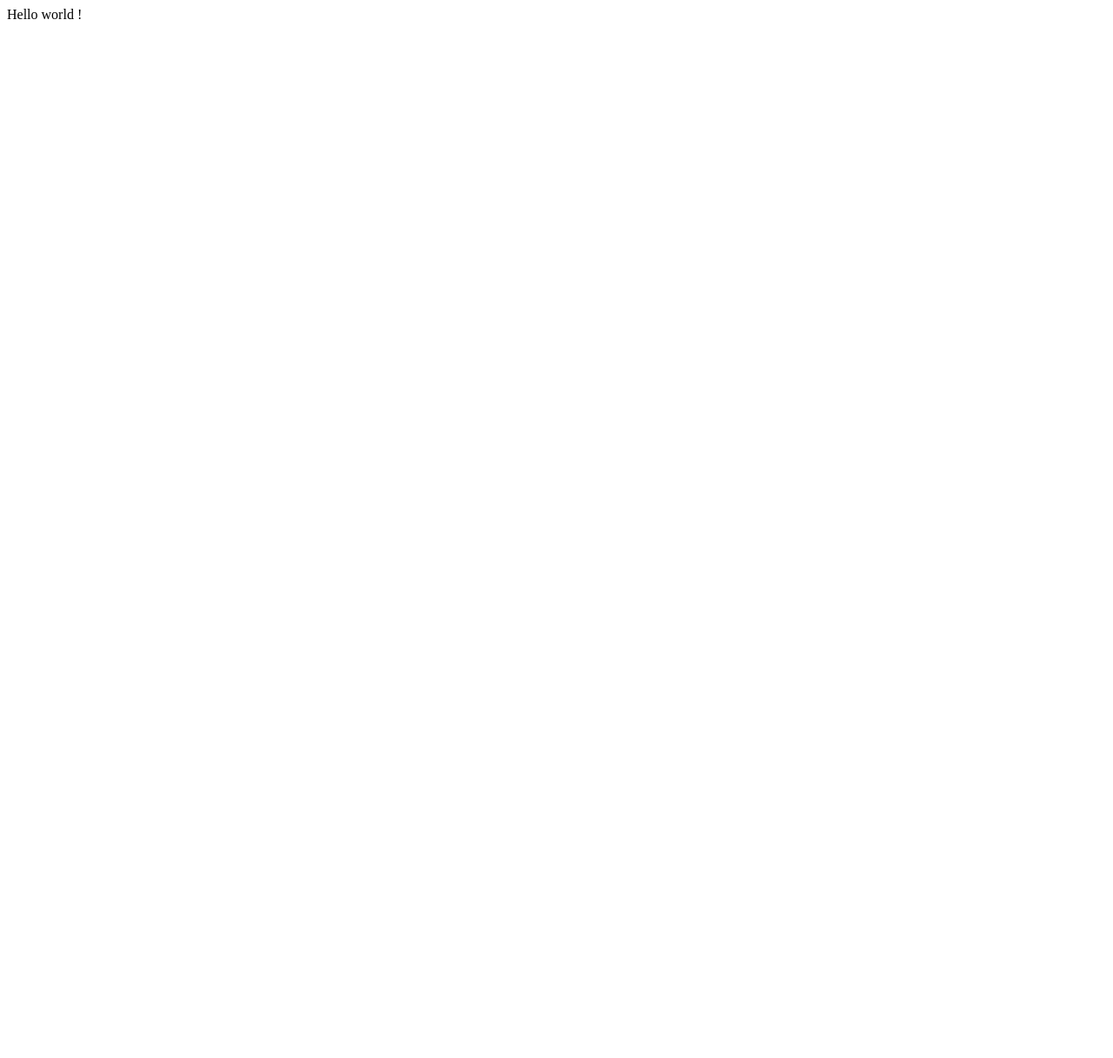
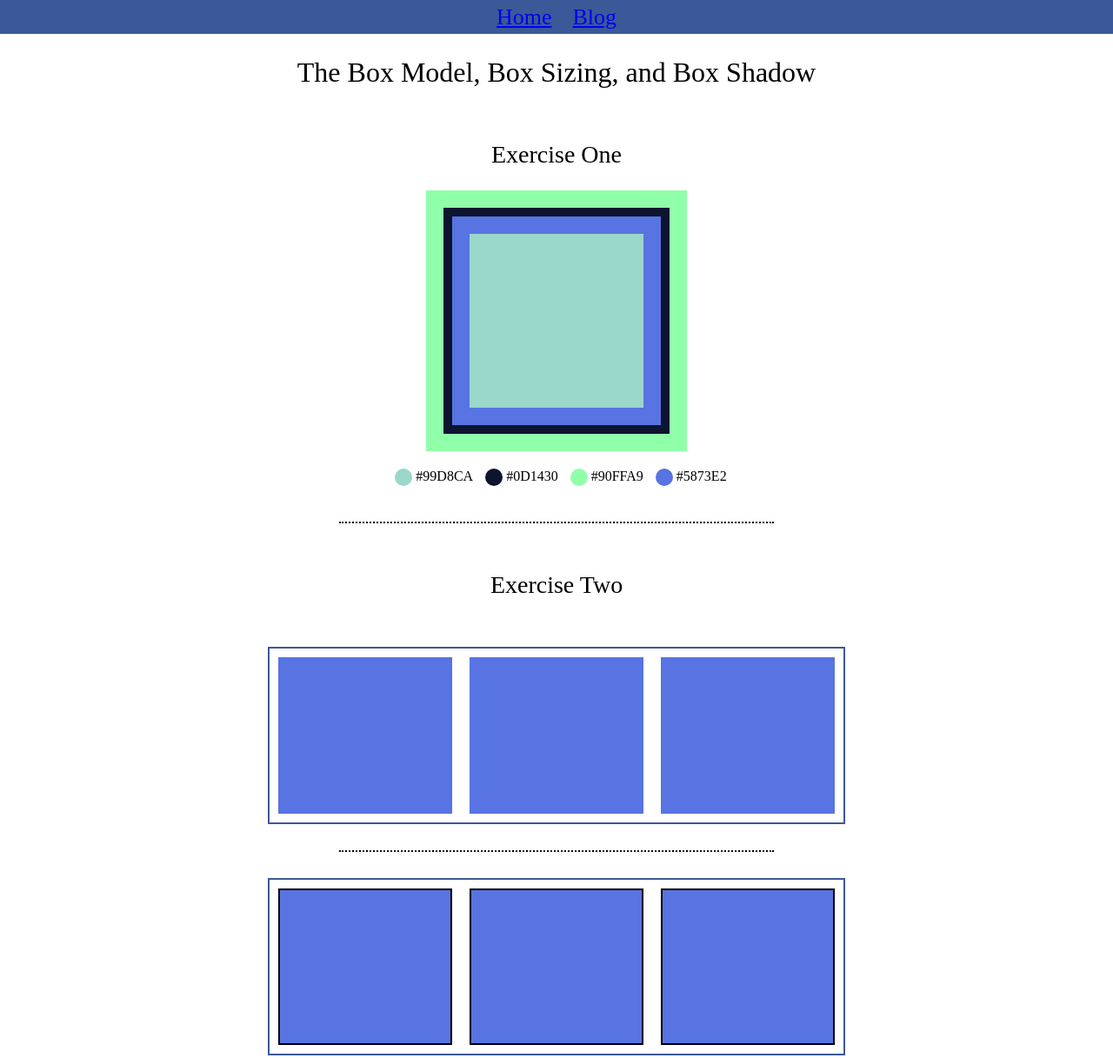
Before and after one commit to Thapa03/Thapa03.github.io, a plain HTML site: page index.html in a window 1280 px wide. Shown: the whole page at 87% size. Before the commit the page ends 800 px from the top, so only its background shows below. Drawn offline with Linux system fonts and the light colour scheme.

Commit message:
assignment-4

```diff
--- /dev/null
+++ b/blog.html
@@ -0,0 +1,45 @@
+<!DOCTYPE html>
+<html lang="eng">
+  <head>
+    <meta charset="UTF-8">
+    <title>Assignment 4</title>
+    <link rel="stylesheet" href="style.css">
+  </head>
+  <body>
+    <header>
+        <div class="container">
+            <span>
+                <a class= "page" href="index.html">Home</a>
+                <a class= "page" href="blog.html">Blog</a>
+            </span>
+        </div>
+    </header>
+      <main>
+        <section>
+            <article>
+            <div>
+                <img src="pic01.png"alt="picture">
+                <h2>The Standard Lorem Ipsum passage, used since the 1500s</h2>
+                <p>But i must explain to you how all the mistaken Idea of Denouncing pleasure</p>
+                <p>and praising pain was born and I will give you a complete account of the system</p>
+                <p>and expound the actual teaching of the great explorer of the truth, the master-builder
+                of Human happiness.</p>
+                <a href="#">Read More</a>
+            </div>
+            <div>
+                <img src="pic02.png"alt="picture">
+                <h2>The Standard Lorem Ipsum passage, used since the 1500s</h2>
+                <p>But i must explain to you how all the mistaken Idea of Denouncing pleasure</p>
+                <p>and praising pain was born and I will give you a complete account of the system</p>
+                <p>and expound the actual teaching of the great explorer of the truth, the master-builder
+                of Human happiness.</p>
+            </div>
+            <img src="pic03.png"alt="picture">
+                <h2>The Standard Lorem Ipsum passage, used since the 1500s</h2>
+                <p>But i must explain to you how all the mistaken Idea of Denouncing pleasure</p>
+                <p>and praising pain was born and I will give you a complete account of the system</p>
+                <p>and expound the actual teaching of the great explorer of the truth, the master-builder
+                of Human happiness.</p>
+            </article>
+        </section>
+      </main>
--- a/index.html
+++ b/index.html
@@ -1 +1,58 @@
-Hello world !
+<!DOCTYPE html>
+<html lang="eng">
+  <head>
+    <meta charset="UTF-8">
+    <title>Assignment 4</title>
+    <link rel="stylesheet" href="style.css">
+  </head>
+  <body class="hero-body">
+    <header>
+        <div class="container">
+            <span>
+                <a class= "page" href="index.html">Home</a>
+                <a class= "page" href="blog.html">Blog</a>
+            </span>
+        </div>
+        <h1>The Box Model, Box Sizing, and Box Shadow</h1>
+    </header>
+    <main>
+        <section>
+            <h2>Exercise One</h2>
+            <div class="box"></div>
+            <div class="parent">
+                <div class="child">
+                    <span class="circle main"></span>
+                <span>#99D8CA</span>
+                </div>
+                <div class="child">
+                    <span class="circle padding"></span>
+                <span>#0D1430</span>
+                </div>
+                <div class="child">
+                    <span class="circle border"></span>
+                <span>#90FFA9</span>
+                </div>
+                <div class="child">
+                    <span class="circle outline"></span>
+                <span>#5873E2</span>
+                </div>
+                </div>
+                <hr>
+        </section>
+        <section>
+            <h2>Exercise Two</h2>
+            <div class="hero-box">
+                <span class="child-box"></span>
+                <span class="child-box"></span>
+                <span class="child-box"></span>
+            </div>
+            <hr>
+            <div class="hero-box">
+                <span class="child-box primary"></span>
+                <span class="child-box primary"></span>
+                <span class="child-box primary"></span>
+            </div>
+        </section>
+    </main>
+  </body>
+  </html>
--- /dev/null
+++ b/style.css
@@ -0,0 +1,135 @@
+/* http://meyerweb.com/eric/tools/css/reset/
+   v2.0 | 20110126
+   License: none (public domain)
+*/
+
+html, body, div, span, applet, object, iframe,
+h1, h2, h3, h4, h5, h6, p, blockquote, pre,
+a, abbr, acronym, address, big, cite, code,
+del, dfn, em, img, ins, kbd, q, s, samp,
+small, strike, strong, sub, sup, tt, var,
+b, u, i, center,
+dl, dt, dd, ol, ul, li,
+fieldset, form, label, legend,
+table, caption, tbody, tfoot, thead, tr, th, td,
+article, aside, canvas, details, embed,
+figure, figcaption, footer, header, hgroup,
+menu, nav, output, ruby, section, summary,
+time, mark, audio, video {
+	margin: 0;
+	padding: 0;
+	border: 0;
+	font-size: 100%;
+	font: inherit;
+	vertical-align: baseline;
+}
+/* HTML5 display-role reset for older browsers */
+article, aside, details, figcaption, figure,
+footer, header, hgroup, menu, nav, section {
+	display: block;
+}
+body {
+	line-height: 1;
+}
+ol, ul {
+	list-style: none;
+}
+blockquote, q {
+	quotes: none;
+}
+blockquote:before, blockquote:after,
+q:before, q:after {
+	content: '';
+	content: none;
+}
+table {
+	border-collapse: collapse;
+	border-spacing: 0;
+}
+body{
+    line-height: 1.5;
+    font-size: 16px;
+}
+.hero-body {
+    text-align: center;
+}
+.container {
+    background-color: #3b5998;
+    text-align: center;
+}
+.page {
+    display: inline-block;
+    font-size: 26px;
+    margin: 0 10px;
+}
+h1 {
+    font-size: 32px;
+    margin-top: 20px;
+}
+h2 {
+    font-size: 28px;
+    margin: 50px auto;
+}
+.box {
+    width: 200px;
+    height: 200px;
+    background-color: #99d8ca;
+    border: 20px solid #5873e2;
+    display: inline-block;
+    margin: 0 auto;
+    outline: 10px solid #0d1430;
+    box-shadow: 0 0 0 30px #90ffa9;
+}
+.parent {
+    margin: 40px;
+}
+.circle {
+    width: 20px;
+    height: 20px;
+    display: inline-block;
+    border-radius: 50%;
+    background-color: #99d8ca;
+    vertical-align: middle;
+}
+.child {
+    display: inline-block;
+    margin-left: 10px;
+}
+.padding {
+    background-color: #0d1430;
+}
+.border {
+    background-color: #90ffa9;
+}
+.outline {
+    background-color: #5873e2;
+}
+hr {
+    margin: 10px auto;
+    width: 500px;
+    border: 0;
+    border-bottom: 2px dotted black;
+}
+.hero-box {
+    width: 660px;
+    border: 2px solid #3b5998;
+    margin: 30px auto;
+    font-size: 0;
+}
+.child-box {
+    display: inline-block;
+    width: 200px;
+    height: 180px;
+    margin: 10px;
+    background-color: #5873e2;
+}
+.primary {
+    border: 2px solid black;
+    box-sizing: border-box;
+}
+ /* Blog */
+img {
+    width: 300px;
+    height: 200px;
+    margin: 40px;
+}
```
Also changed, not shown: pic01.png (added), pic02.png (added), pic03.png (added).
